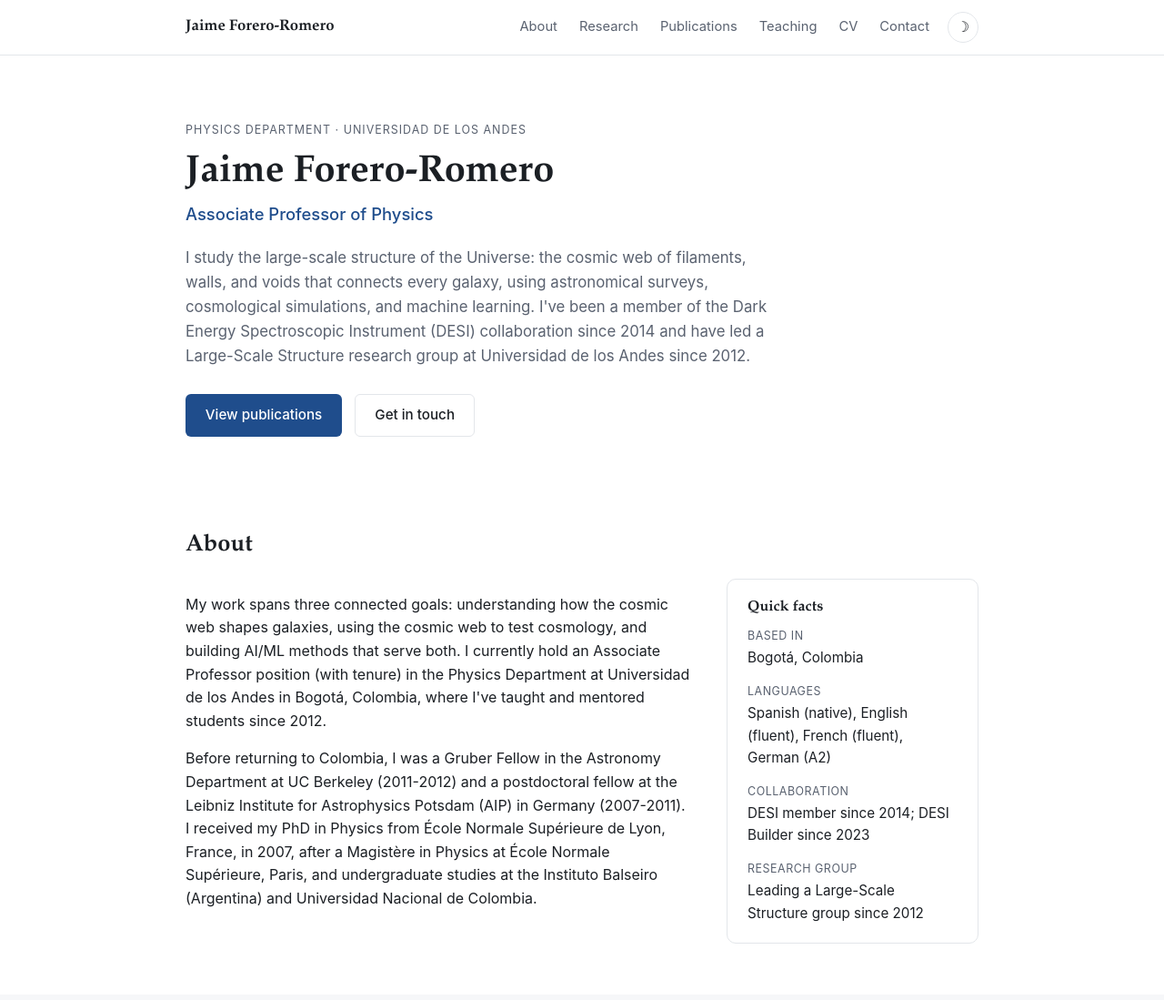
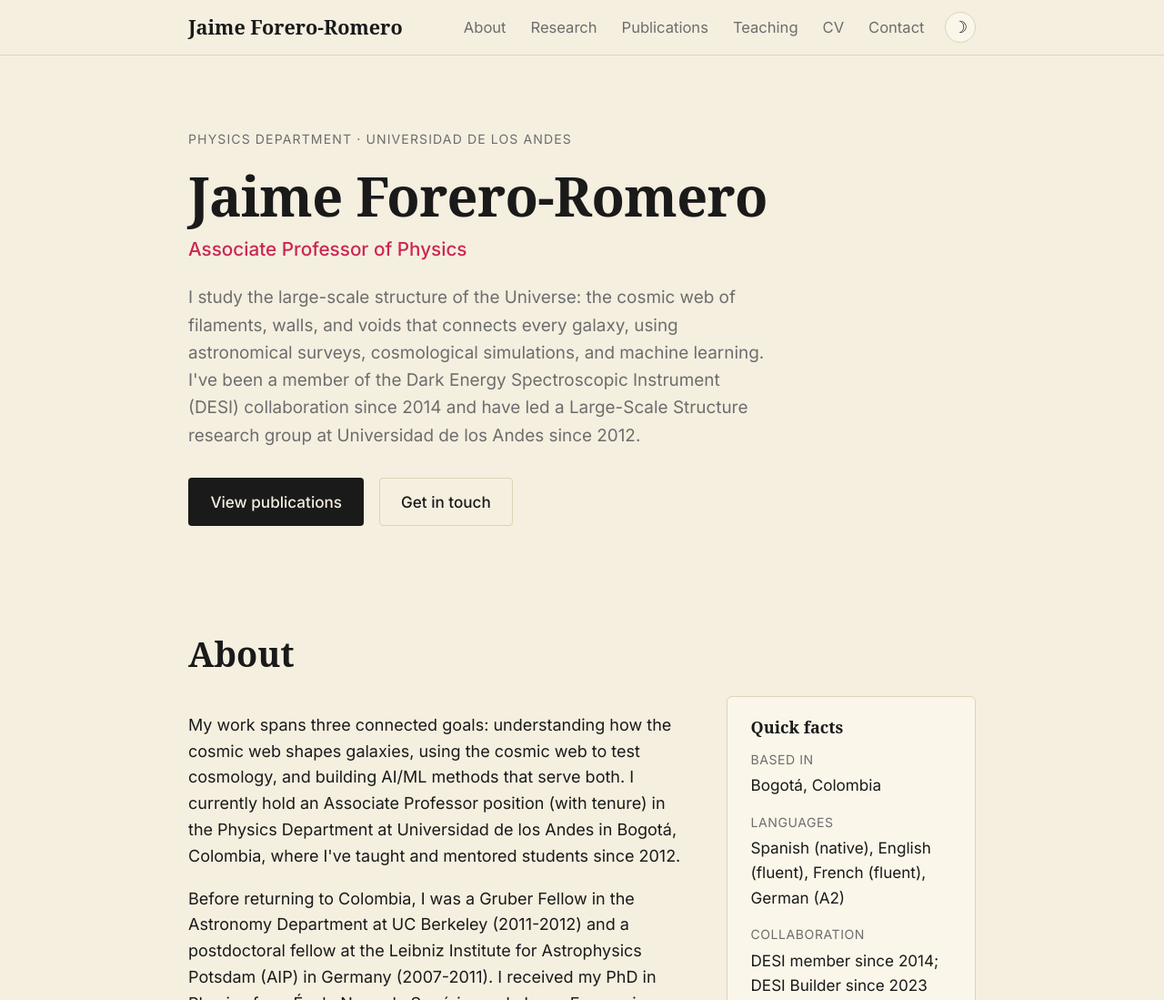
Before and after one commit to forero/forero.github.io, a plain HTML site: page index.html in a window 1280 px wide. Shown: the top 1099 px of the page at 91% size. Drawn offline with Linux system fonts and the light colour scheme.

Commit message:
Rediseñar estilo visual con paleta cálida y tipografía serif
Inspirado en mjimenez.uniandes.edu.co: fondo crema, acento carmesí,
titulares serif (Hoefler Text) y cuerpo en Inter, con tamaños de
fuente más grandes en todo el sitio.

Co-Authored-By: Claude Sonnet 5 <noreply@anthropic.com>

```diff
--- a/index.html
+++ b/index.html
@@ -5,6 +5,9 @@
 <meta name="viewport" content="width=device-width, initial-scale=1.0">
 <title>Jaime Forero-Romero: Astrophysics</title>
 <meta name="description" content="Personal academic homepage of Jaime Forero-Romero: research on the cosmic web, large-scale structure, DESI, and machine learning in cosmology.">
+<link rel="preconnect" href="https://fonts.googleapis.com">
+<link rel="preconnect" href="https://fonts.gstatic.com" crossorigin>
+<link href="https://fonts.googleapis.com/css2?family=Inter:wght@400;500;600;700&display=swap" rel="stylesheet">
 <link rel="stylesheet" href="styles.css">
 <script>
   (function () {
--- a/styles.css
+++ b/styles.css
@@ -1,55 +1,55 @@
 :root {
-  --bg: #ffffff;
-  --bg-alt: #f6f7f9;
-  --surface: #ffffff;
-  --border: #e3e6ea;
-  --text: #1b1f24;
-  --text-muted: #5a6270;
-  --accent: #1f4d8c;
-  --accent-soft: #eaf1fb;
-  --font-serif: "Iowan Old Style", "Palatino Linotype", Palatino, Georgia, serif;
-  --font-sans: -apple-system, BlinkMacSystemFont, "Segoe UI", Roboto, Helvetica, Arial, sans-serif;
+  --bg: #f5efe0;
+  --bg-alt: #ebe3cd;
+  --surface: #faf6ea;
+  --border: #ddd3b7;
+  --text: #1a1a1a;
+  --text-muted: #6d6d6d;
+  --accent: #cd2653;
+  --accent-soft: #f6dde4;
+  --font-serif: "Hoefler Text", "Iowan Old Style", "Noto Serif", Garamond, Georgia, serif;
+  --font-sans: "Inter", -apple-system, BlinkMacSystemFont, "Segoe UI", Roboto, Helvetica, Arial, sans-serif;
   --max-width: 920px;
 }
 
 @media (prefers-color-scheme: dark) {
   :root {
-    --bg: #14171c;
-    --bg-alt: #1a1e24;
-    --surface: #1d2127;
-    --border: #2c313a;
-    --text: #e8eaed;
-    --text-muted: #9aa3af;
-    --accent: #7ea6e0;
-    --accent-soft: #202a3a;
+    --bg: #1c1a16;
+    --bg-alt: #26221b;
+    --surface: #221e18;
+    --border: #3b3526;
+    --text: #f0ece0;
+    --text-muted: #a89f8c;
+    --accent: #ea6b8a;
+    --accent-soft: #3a2029;
   }
 }
 
 :root[data-theme="dark"] {
-  --bg: #14171c;
-  --bg-alt: #1a1e24;
-  --surface: #1d2127;
-  --border: #2c313a;
-  --text: #e8eaed;
-  --text-muted: #9aa3af;
-  --accent: #7ea6e0;
-  --accent-soft: #202a3a;
+  --bg: #1c1a16;
+  --bg-alt: #26221b;
+  --surface: #221e18;
+  --border: #3b3526;
+  --text: #f0ece0;
+  --text-muted: #a89f8c;
+  --accent: #ea6b8a;
+  --accent-soft: #3a2029;
 }
 
 :root[data-theme="light"] {
-  --bg: #ffffff;
-  --bg-alt: #f6f7f9;
-  --surface: #ffffff;
-  --border: #e3e6ea;
-  --text: #1b1f24;
-  --text-muted: #5a6270;
-  --accent: #1f4d8c;
-  --accent-soft: #eaf1fb;
+  --bg: #f5efe0;
+  --bg-alt: #ebe3cd;
+  --surface: #faf6ea;
+  --border: #ddd3b7;
+  --text: #1a1a1a;
+  --text-muted: #6d6d6d;
+  --accent: #cd2653;
+  --accent-soft: #f6dde4;
 }
 
 * { box-sizing: border-box; }
 
-html { scroll-behavior: smooth; }
+html { scroll-behavior: smooth; font-size: 18px; }
 
 body {
   margin: 0;
@@ -73,7 +73,8 @@ h1, h2, h3 {
 }
 
 h2 {
-  font-size: 1.6rem;
+  font-size: 2.1rem;
+  font-weight: 700;
   margin: 0 0 1.25rem;
   color: var(--text);
 }
@@ -92,8 +93,7 @@ a { color: var(--accent); }
   position: sticky;
   top: 0;
   z-index: 20;
-  background: color-mix(in srgb, var(--bg) 88%, transparent);
-  backdrop-filter: saturate(180%) blur(8px);
+  background: var(--bg);
   border-bottom: 1px solid var(--border);
 }
 
@@ -106,8 +106,8 @@ a { color: var(--accent); }
 
 .brand {
   font-family: var(--font-serif);
-  font-weight: 600;
-  font-size: 1.05rem;
+  font-weight: 700;
+  font-size: 1.2rem;
   color: var(--text);
   text-decoration: none;
   white-space: nowrap;
@@ -185,8 +185,10 @@ a { color: var(--accent); }
 }
 
 .hero h1 {
-  font-size: 2.6rem;
+  font-size: 3.3rem;
+  font-weight: 700;
   margin: 0 0 0.25rem;
+  letter-spacing: -0.01em;
 }
 
 .hero-role {
@@ -211,7 +213,7 @@ a { color: var(--accent); }
 .btn {
   display: inline-block;
   padding: 0.65rem 1.3rem;
-  border-radius: 6px;
+  border-radius: 4px;
   text-decoration: none;
   font-size: 0.95rem;
   font-weight: 500;
@@ -219,8 +221,8 @@ a { color: var(--accent); }
 }
 
 .btn-primary {
-  background: var(--accent);
-  color: #fff;
+  background: var(--text);
+  color: var(--bg);
 }
 
 .btn-ghost {
@@ -240,6 +242,7 @@ a { color: var(--accent); }
   color: var(--accent);
   font-size: 1rem;
   padding: 0.8rem 1.6rem;
+  border-radius: 4px;
 }
 
 .btn-external:hover {
@@ -254,9 +257,9 @@ a { color: var(--accent); }
 }
 
 .pub-stats {
-  background: var(--bg-alt);
+  background: var(--surface);
   border: 1px solid var(--border);
-  border-radius: 10px;
+  border-radius: 6px;
   padding: 1.5rem 1.75rem;
   margin-bottom: 2rem;
 }
@@ -308,7 +311,7 @@ a { color: var(--accent); }
 .info-card {
   background: var(--surface);
   border: 1px solid var(--border);
-  border-radius: 10px;
+  border-radius: 6px;
   padding: 1.25rem 1.4rem;
 }
 
@@ -402,7 +405,7 @@ a { color: var(--accent); }
   padding: 1.1rem 1.3rem;
   background: var(--surface);
   border: 1px solid var(--border);
-  border-radius: 10px;
+  border-radius: 6px;
   text-decoration: none;
   transition: border-color 0.15s ease;
 }
@@ -457,5 +460,5 @@ a { color: var(--accent); }
 
   .site-nav.open { display: flex; }
 
-  .hero h1 { font-size: 2rem; }
+  .hero h1 { font-size: 2.3rem; }
 }
```
